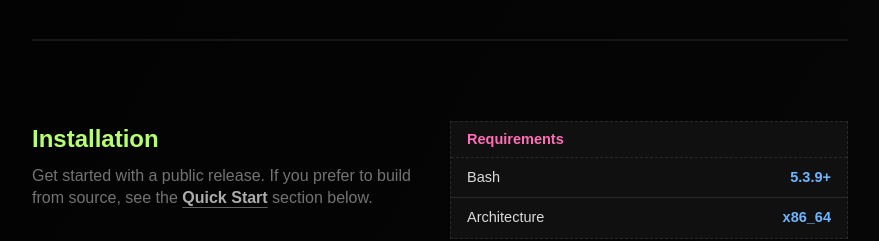
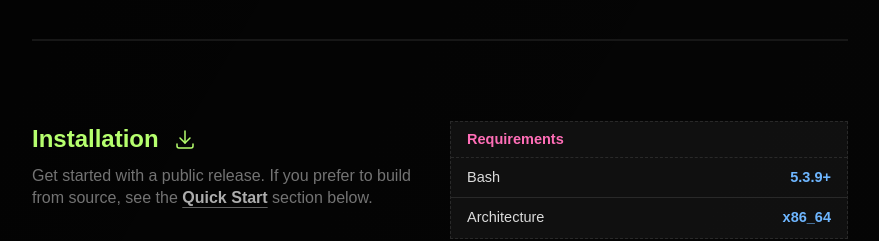
Before and after one commit to yuriongit/mxs-web, a React (Vite) app: page / in a window 1280 px wide. Shown: the part 1500-1741 px from the top of the page, without its empty margins (200-1079 px from the left). Built offline with nearby package versions, Linux system fonts and the light colour scheme; a web font is replaced by a local one.

Commit message:
feat(home-section-install): add download icon to install header

```diff
--- a/src/pages/home/Home.jsx
+++ b/src/pages/home/Home.jsx
@@ -1,4 +1,4 @@
-import { IconAlertTriangle, IconCarambola } from "@tabler/icons-react"
+import { IconAlertTriangle, IconCarambola, IconDownload } from "@tabler/icons-react"
 import {
   buildFromSourceReqs,
   buildFromSourceSteps,
@@ -96,6 +96,7 @@ export const Home = () => (
         id="install"
         title="Installation"
         reqs={installationReqs}
+        icon={IconDownload}
         note={
           <>
             Get started with a public release. If you prefer to build from
```
